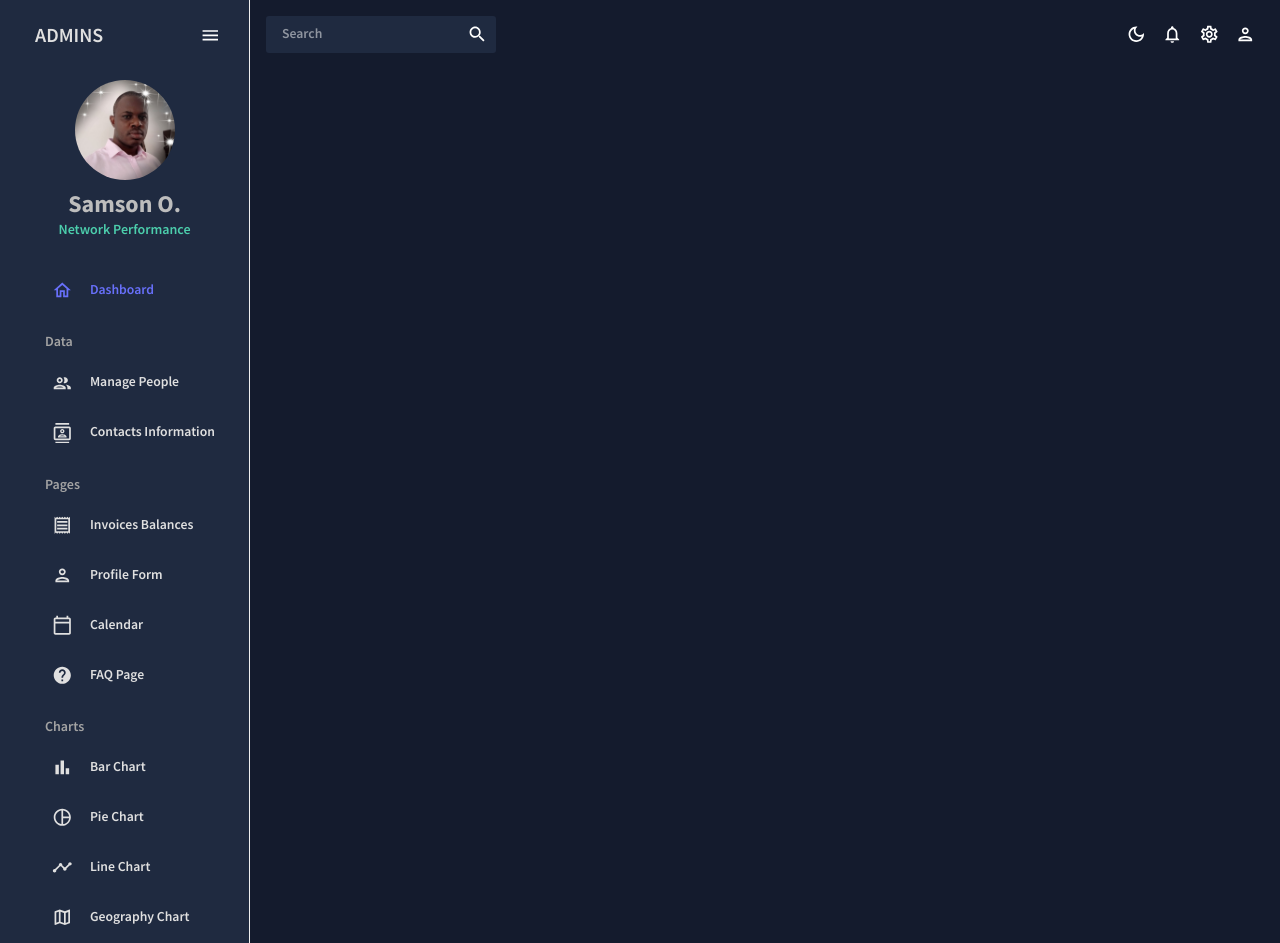
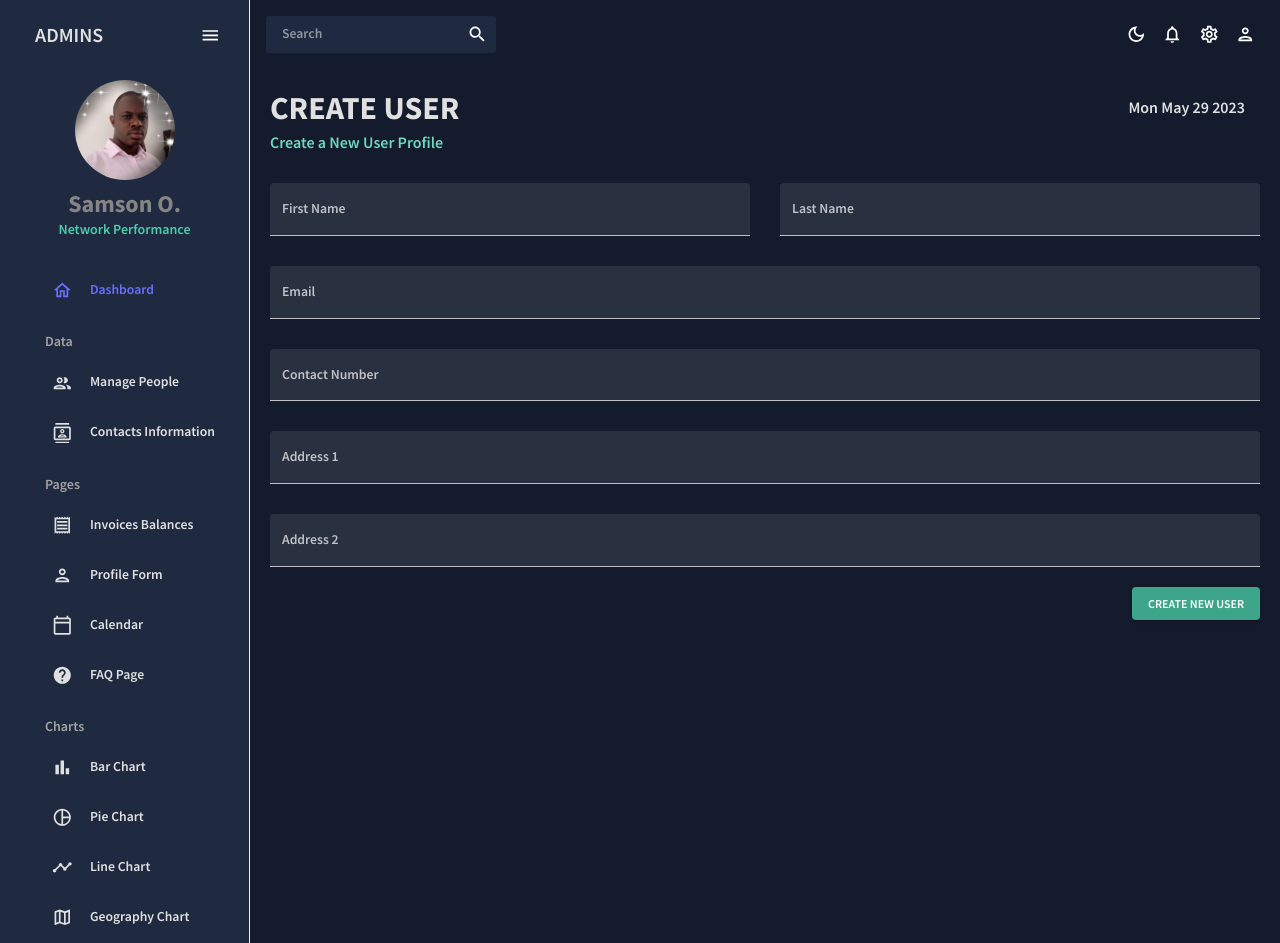
Before and after one commit to trysam/dashboard-Project, a React (Create React App) app: page /form in a window 1280 px wide. Built offline with nearby package versions, Linux system fonts and the light colour scheme.

Commit message:
Added "Create User from using formik and yup"

```diff
--- a/src/App.js
+++ b/src/App.js
@@ -7,10 +7,10 @@
 import Team from "./scenes/team";
 import Contacts from "./scenes/contacts";
 import Invoices from "./scenes/invoices";
+import Form from "./scenes/form";
+// import Pie from "./scenes/pie";
 // import Bar from "./scenes/bar";
-// import Form from "./scenes/from";
 // import Line from "./scenes/line";
-// import Pie from "./scenes/pie";
 // import FAQ from "./scenes/faq";
 // import Geography from "./scenes/geography";
 // import Calendar from "./scenes/calendar"
@@ -33,7 +33,7 @@
               {<Route path="/team" element={<Team />} /> }
               {<Route path="/contacts" element={<Contacts />} />}
               {<Route path="/invoices" element={<Invoices />} />}
-              {/* <Route path="/form" element={<Form />} /> */}
+              {<Route path="/form" element={<Form />} />}
               {/* <Route path="/bar" element={<Bar />} /> */}
               {/* <Route path="/pie" element={<Pie />} /> */}
               {/* <Route path="/line" element={<Line />} /> */}
--- /dev/null
+++ b/src/scenes/form/index.jsx
@@ -0,0 +1,154 @@
+import { Box, TextField, useTheme} from "@mui/material";
+import { Button } from '@mui/material';
+import { Formik } from "formik"
+import * as yup from "yup"
+import useMediaQuery from "@mui/material/useMediaQuery"
+import Header from "../../components/header"
+import { tokens } from "../../theme";
+
+const initialValues={
+  firstName: "",
+  lastName: "",
+  email: "",
+  contact: "",
+  address1: "",
+  address2: "",
+};
+
+const phoneRegExp = /\+?\d{1,4}?[-.\s]?\(?\d{1,3}?\)?[-.\s]?\d{1,4}[-.\s]?\d{1,4}[-.\s]?\d{1,9}/g
+
+const userSchema = yup.object().shape({
+  firstName: yup.string().required("required"),
+  lastName: yup.string().required("required"),
+  email: yup.string().email("invalid- email").required("required"),
+  contact: yup.string().matches(phoneRegExp, "Phone Number is not Valid").required("required"),
+  address1: yup.string().required("required"),
+  address2: yup.string().required("required"),
+})
+
+
+const Form= () => {
+  const theme = useTheme();
+  const Colors = tokens(theme.palette.mode);
+
+  const isNonMobile = useMediaQuery("(min-width:600px)")
+  const handleFormSubmit = (values) => {
+    console.log(values);
+  };
+
+  return (
+    <Box m="20px">
+      <Header title="CREATE USER" subTitle="Create a New User Profile"/>
+
+      <Formik
+        onSubmit={handleFormSubmit}
+        initialValues={initialValues}
+        validationSchema={userSchema}
+      >
+        {({values, errors, touched, handleBlur, handleChange, handleSubmit}) => (
+          <form onSubmit={handleSubmit}>
+            <Box
+              display="grid"
+              gap="30px"
+
+              sx={{
+                "& > div": {gridColumn: isNonMobile ? undefined : "span 4"}
+              }}
+            >
+              <TextField
+               fullWidth
+               variant="filled"
+               type="text"
+               label= "First Name"
+               onBlur={handleBlur}
+               onChange={handleChange}
+               value={values.firstName}
+               name="firstName"
+               error={!!touched.firstName && !!errors.firstName}
+               helperText={touched.firstName && errors.firstName}
+               sx={{gridColumn: "span 2"}}
+              />
+              <TextField
+               fullWidth
+               variant="filled"
+               type="text"
+               label= "Last Name"
+               onBlur={handleBlur}
+               onChange={handleChange}
+               value={values.lastName}
+               name="lastName"
+               error={!!touched.lastName && !!errors.lastName}
+               helperText={touched.lastName && errors.lastName}
+               sx={{gridColumn: "span 2"}}
+              />
+              <TextField
+               fullWidth
+               variant="filled"
+               type="email"
+               label= "Email"
+               onBlur={handleBlur}
+               onChange={handleChange}
+               value={values.email}
+               name="email"
+               error={!!touched.email && !!errors.email}
+               helperText={touched.email && errors.email}
+               sx={{gridColumn: "span 4"}}
+              />
+              <TextField
+               fullWidth
+               variant="filled"
+               type="text"
+               label= "Contact Number"
+               onBlur={handleBlur}
+               onChange={handleChange}
+               value={values.contact}
+               name="contact"
+               error={!!touched.contact && !!errors.contact}
+               helperText={touched.contact && errors.contact}
+               sx={{gridColumn: "span 4"}}
+              />
+              <TextField
+               fullWidth
+               variant="filled"
+               type="text"
+               label= "Address 1"
+               onBlur={handleBlur}
+               onChange={handleChange}
+               value={values.address1}
+               name="address1"
+               error={!!touched.address1 && !!errors.address1}
+               helperText={touched.address1 && errors.address1}
+               sx={{gridColumn: "span 4"}}
+              />
+              <TextField
+               fullWidth
+               variant="filled"
+               type="text"
+               label= "Address 2"
+               onBlur={handleBlur}
+               onChange={handleChange}
+               value={values.address2}
+               name="address2"
+               error={!!touched.address2 && !!errors.address2}
+               helperText={touched.address2 && errors.address2}
+               sx={{gridColumn: "span 4"}}
+              />
+            </Box>
+            <Box display="flex" justifyContent="end" mt="20px">
+              <Button
+                type="submit"
+                variant="contained"
+                sx={{background:Colors.greenAccent[600], ":hover":{backgroundColor:Colors.greenAccent[700]}}}>
+                Create New User
+              </Button>
+            </Box>
+
+          </form>
+        )}
+      </Formik>
+
+    </Box>
+  )
+}
+
+export default Form
--- a/src/scenes/global/sideBar.jsx
+++ b/src/scenes/global/sideBar.jsx
@@ -1,4 +1,5 @@
-import { Box, IconButton, Typography, colors, useTheme } from "@mui/material"
+import { Box, IconButton, Typography, useTheme} from "@mui/material"
+import { Link } from "react-router-dom"
 import { useState } from "react"
 import {Sidebar, Menu, MenuItem, menuClasses} from "react-pro-sidebar"
 import { tokens } from "../../theme"
@@ -20,15 +21,17 @@
   const Colors = tokens(theme.palette.mode);
 
   return (
+    <div>
     <MenuItem
       active={selected === title}
       style={{color:Colors.grey[100]}}
       onClick ={() => setSelected(title)}
       icon = {icon}
-      href={to}
+      component={<Link to={to} className="link"/>}
     >
       <Typography sx={{":hover":{color:"#6870fa"}}}>{title}</Typography>
     </MenuItem>
+    </div>
   )
 }
 
@@ -58,6 +61,8 @@
               color:"#6870fa",
             },
           }}
+
+
         >
           {/*LOGO and MENU ICON*/}
           <MenuItem
@@ -98,7 +103,7 @@
                 <Typography
                   variant="h3"
                   textAlign="center"
-                  color={colors.grey[400]}
+                  color={Colors.grey[400]}
                   fontWeight="bold"
                   sx={{m: "10px 0 0 0"}}
                 >
@@ -166,7 +171,7 @@
               />
               <Item
                 title="Calendar"
-                to="/form"
+                to="/calendar"
                 icon={<CalendarTodayOutlinedIcon/>}
                 selected={selected}
                 setSelected={setSelected}
```
